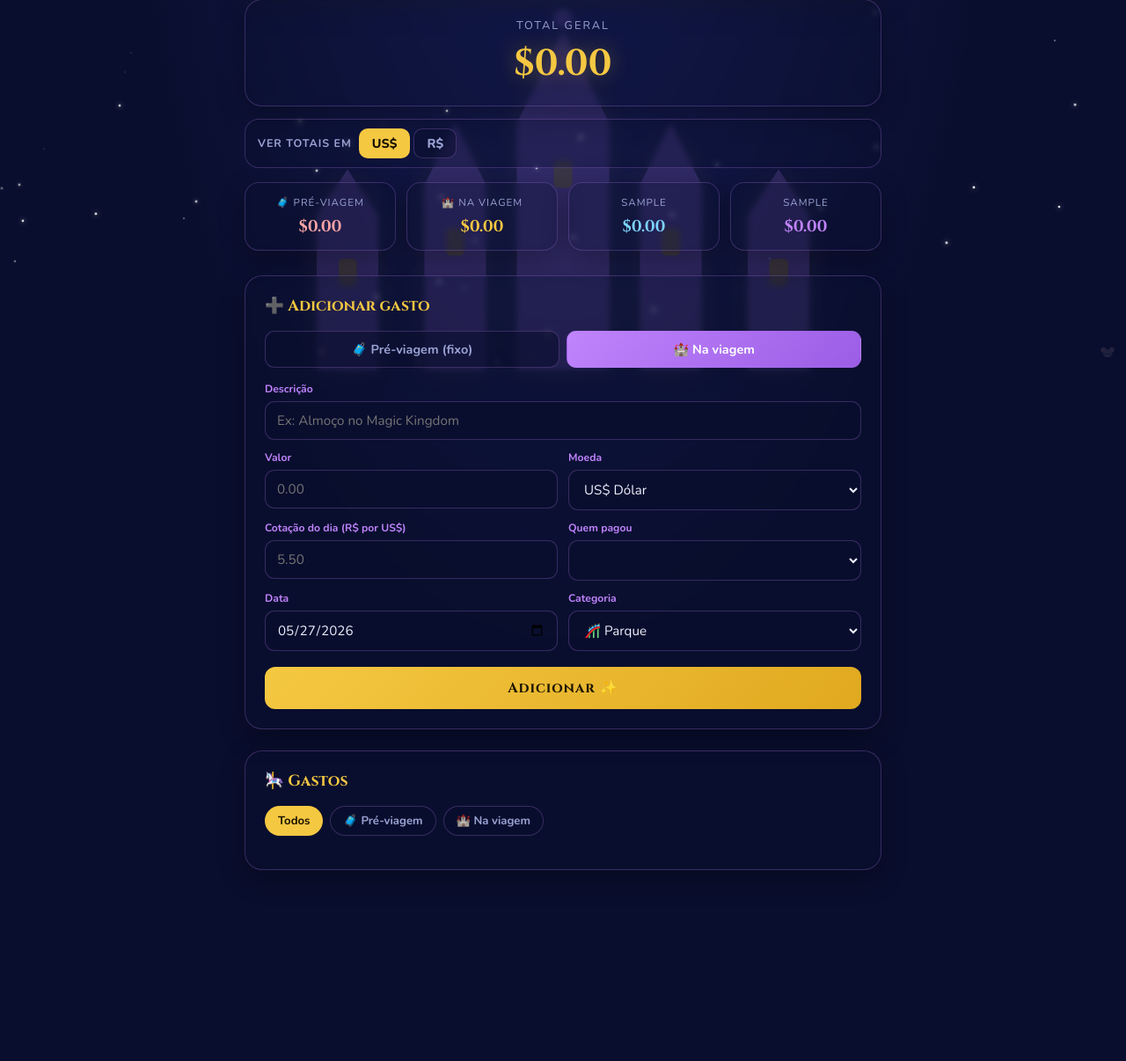
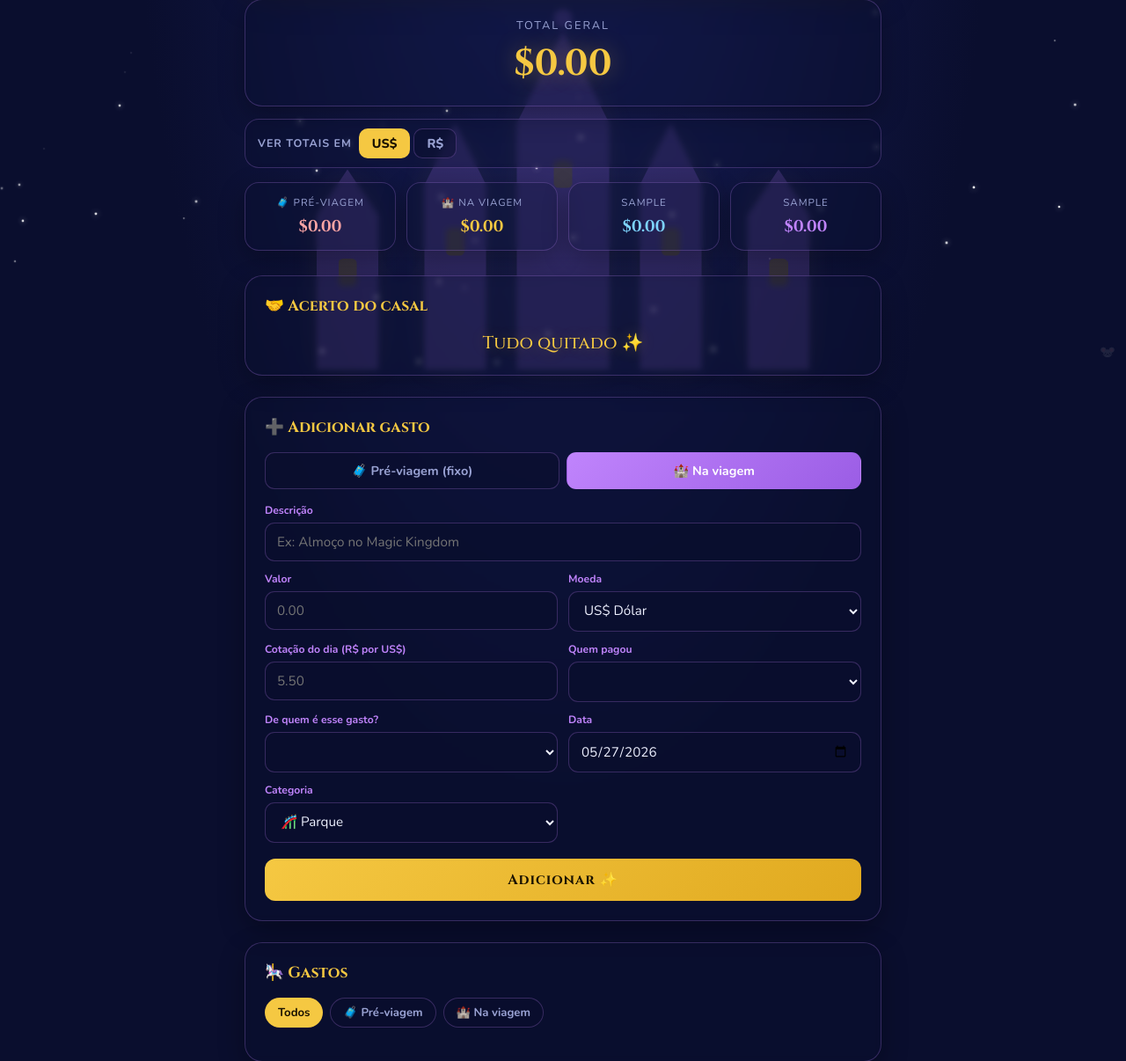
Before and after one commit to DaniloVitorinoPessoa/Disney-Counter, a Flask app: template templates/index.html in a window 1280 px wide. Shown: the part 380-1586 px from the top of the page at 88% size. Before the commit the page ends 1369 px from the top, so only its background shows below. Run offline with Flask 3, Linux system fonts and the light colour scheme; the template is opened without the code that fills it: most values are stand-ins (such as "Sample title", 1, 10 or a date in 2020); some libraries are stand-ins or nearby versions.

Commit message:
Acerto do casal: campo 'de quem e' por gasto e calculo de quem deve a quem

```diff
--- a/app.py
+++ b/app.py
@@ -86,6 +86,7 @@ def init_db():
             moeda TEXT NOT NULL DEFAULT 'USD',
             cotacao {valor_col} NOT NULL DEFAULT 1,
             grupo TEXT NOT NULL DEFAULT 'casal1',
+            responsavel TEXT NOT NULL DEFAULT '',
             criado_em TEXT NOT NULL
         )
         """
@@ -99,6 +100,7 @@ def init_db():
         conn.execute("ALTER TABLE gastos ADD COLUMN IF NOT EXISTS moeda TEXT NOT NULL DEFAULT 'USD'")
         conn.execute(f"ALTER TABLE gastos ADD COLUMN IF NOT EXISTS cotacao {valor_col} NOT NULL DEFAULT 1")
         conn.execute("ALTER TABLE gastos ADD COLUMN IF NOT EXISTS grupo TEXT NOT NULL DEFAULT 'casal1'")
+        conn.execute("ALTER TABLE gastos ADD COLUMN IF NOT EXISTS responsavel TEXT NOT NULL DEFAULT ''")
     else:
         cols = [r[1] for r in conn.execute("PRAGMA table_info(gastos)").fetchall()]
         if "tipo" not in cols:
@@ -109,6 +111,8 @@ def init_db():
             conn.execute(f"ALTER TABLE gastos ADD COLUMN cotacao {valor_col} NOT NULL DEFAULT 1")
         if "grupo" not in cols:
             conn.execute("ALTER TABLE gastos ADD COLUMN grupo TEXT NOT NULL DEFAULT 'casal1'")
+        if "responsavel" not in cols:
+            conn.execute("ALTER TABLE gastos ADD COLUMN responsavel TEXT NOT NULL DEFAULT ''")
     conn.commit()
     conn.close()
 
@@ -225,6 +229,12 @@ def inserir_gasto():
     if quem not in membros:
         quem = session["usuario"]
 
+    # "De quem e" o gasto: um dos membros ou 'Dividido' (meio a meio).
+    # Se nao vier valido, assume que e de quem pagou (ninguem deve nada).
+    responsavel = (data.get("responsavel") or "").strip()
+    if responsavel not in membros and responsavel != "Dividido":
+        responsavel = quem
+
     criado_em = datetime.now().isoformat()
     conn = get_db()
 
@@ -238,10 +248,10 @@ def inserir_gasto():
         cot = get_cotacao(conn, grupo)
 
     sql = (
-        "INSERT INTO gastos (descricao, valor, categoria, quem, data, tipo, moeda, cotacao, grupo, criado_em) "
-        f"VALUES ({PH}, {PH}, {PH}, {PH}, {PH}, {PH}, {PH}, {PH}, {PH}, {PH})"
+        "INSERT INTO gastos (descricao, valor, categoria, quem, data, tipo, moeda, cotacao, grupo, responsavel, criado_em) "
+        f"VALUES ({PH}, {PH}, {PH}, {PH}, {PH}, {PH}, {PH}, {PH}, {PH}, {PH}, {PH})"
     )
-    params = (descricao, valor, categoria, quem, data_gasto, tipo, moeda, cot, grupo, criado_em)
+    params = (descricao, valor, categoria, quem, data_gasto, tipo, moeda, cot, grupo, responsavel, criado_em)
     if USE_PG:
         novo_id = conn.execute(sql + " RETURNING id", params).fetchone()["id"]
     else:
@@ -345,6 +355,56 @@ def set_config():
     return jsonify({"ok": True, "cotacao": cot})
 
 
+@app.route("/api/acerto", methods=["GET"])
+@login_required
+def acerto():
+    exibir = request.args.get("exibir", "USD").upper()
+    if exibir not in ("USD", "BRL"):
+        exibir = "USD"
+    grupo = session["grupo"]
+    m1, m2 = GRUPOS[grupo]["membros"]
+
+    conn = get_db()
+    rows = conn.execute(
+        f"SELECT valor, moeda, cotacao, quem, responsavel FROM gastos WHERE grupo = {PH}",
+        (grupo,),
+    ).fetchall()
+    conn.close()
+
+    # net positivo = a pessoa tem a receber; negativo = deve.
+    net = {m1: 0.0, m2: 0.0}
+    for r in rows:
+        v = converter(r["valor"], r["moeda"], exibir, r["cotacao"])
+        pagou = r["quem"]
+        resp = r["responsavel"] or pagou  # vazio = de quem pagou (sem divida)
+        if resp == "Dividido":
+            parte = {m1: v / 2, m2: v / 2}
+        elif resp in net:
+            parte = {resp: v}
+        else:
+            parte = {pagou: v}
+        for m in (m1, m2):
+            pago = v if pagou == m else 0.0
+            net[m] += pago - parte.get(m, 0.0)
+
+    saldo = net[m1]  # quanto m1 tem a receber (se negativo, m1 deve)
+    if abs(saldo) < 0.01:
+        return jsonify({"quitado": True, "valor": 0, "exibir": exibir})
+    if saldo > 0:
+        devedor, credor, valor = m2, m1, saldo
+    else:
+        devedor, credor, valor = m1, m2, -saldo
+    return jsonify(
+        {
+            "quitado": False,
+            "devedor": devedor,
+            "credor": credor,
+            "valor": round(valor, 2),
+            "exibir": exibir,
+        }
+    )
+
+
 # Garante que o banco existe mesmo sob gunicorn (sem rodar __main__).
 init_db()
 
--- a/templates/index.html
+++ b/templates/index.html
@@ -210,6 +210,9 @@
       backdrop-filter: blur(3px); box-shadow: 0 10px 30px rgba(0,0,0,0.3);
     }
     .panel h2 { font-family: 'Cinzel', serif; font-size: 1.1rem; color: var(--gold); margin-bottom: 16px; }
+    .acerto-frase { text-align: center; font-family: 'Cinzel', serif; font-size: 1.25rem; color: var(--gold); line-height: 1.4; text-shadow: 0 0 18px rgba(245,200,66,0.3); }
+    .acerto-frase .quem { color: var(--lilac); }
+    .acerto-frase .grana { color: #7dd3fc; }
 
     .toggle { display: flex; gap: 8px; margin-bottom: 16px; }
     .toggle button {
@@ -273,6 +276,7 @@
     }
     .tag-tipo.Fixo { background: rgba(252,165,165,0.15); color: #fca5a5; }
     .tag-tipo.Viagem { background: rgba(245,200,66,0.15); color: var(--gold); }
+    .tag-resp { font-size: 0.68rem; color: var(--muted); font-weight: 700; }
     .item .valor-box { text-align: right; white-space: nowrap; }
     .item .valor { font-family: 'Cinzel', serif; font-weight: 700; font-size: 1.15rem; color: var(--gold); white-space: nowrap; }
     .item .orig { font-size: 0.66rem; color: var(--muted); margin-top: 2px; white-space: nowrap; }
@@ -479,6 +483,11 @@
       </div>
     </div>
 
+    <div class="panel acerto">
+      <h2>🤝 Acerto do casal</h2>
+      <div class="acerto-frase" id="acertoFrase">Tudo quitado ✨</div>
+    </div>
+
     <div class="panel">
       <h2>➕ Adicionar gasto</h2>
       <div class="toggle">
@@ -510,6 +519,14 @@
           <select id="quem">
             <option value="{{ membro1 }}">{{ membro1 }}</option>
             <option value="{{ membro2 }}">{{ membro2 }}</option>
+          </select>
+        </div>
+        <div>
+          <label for="responsavel">De quem é esse gasto?</label>
+          <select id="responsavel">
+            <option value="{{ membro1 }}">{{ membro1 }}</option>
+            <option value="{{ membro2 }}">{{ membro2 }}</option>
+            <option value="Dividido">🤝 Meio a meio</option>
           </select>
         </div>
         <div>
@@ -621,6 +638,7 @@
     // defaults
     document.getElementById('data').value = new Date().toISOString().slice(0, 10);
     document.getElementById('quem').value = USUARIO_ATUAL;
+    document.getElementById('responsavel').value = USUARIO_ATUAL;
     preencherCategorias();
 
     // a cotacao so faz sentido para gastos em US$; em R$ fica desabilitada
@@ -689,6 +707,7 @@
             <span class="dt"></span>
             <span class="badge"></span>
             <span class="tag-tipo"></span>
+            <span class="tag-resp"></span>
           </div>
         </div>
         <div class="valor-box">
@@ -712,6 +731,10 @@
       const tt = div.querySelector('.tag-tipo');
       tt.textContent = tipo === 'Fixo' ? '🧳 fixo' : '🏰 viagem';
       tt.classList.add(tipo);
+      const tr = div.querySelector('.tag-resp');
+      const resp = g.responsavel || g.quem;
+      if (resp === 'Dividido') tr.textContent = '🤝 meio a meio';
+      else if (resp !== g.quem) tr.textContent = '➡️ de ' + resp;
       div.querySelector('.del').addEventListener('click', () => deletar(g.id, g.descricao));
       return div;
     }
@@ -732,8 +755,20 @@
       gastos.forEach(g => lista.appendChild(render(g, false)));
     }
 
+    async function carregarAcerto() {
+      const res = await fetch('/api/acerto?exibir=' + exibir);
+      if (!res.ok) return;
+      const a = await res.json();
+      const el = document.getElementById('acertoFrase');
+      if (a.quitado) {
+        el.innerHTML = 'Tudo certo entre vocês ✨<br><span style="font-size:.85rem;color:var(--muted)">ninguém deve nada</span>';
+      } else {
+        el.innerHTML = `<span class="quem">${a.devedor}</span> deve <span class="grana">${fmt(a.valor, a.exibir)}</span> para <span class="quem">${a.credor}</span>`;
+      }
+    }
+
     async function atualizar() {
-      await Promise.all([carregarResumo(), carregarLista()]);
+      await Promise.all([carregarResumo(), carregarLista(), carregarAcerto()]);
     }
 
     document.getElementById('form').addEventListener('submit', async (e) => {
@@ -747,6 +782,7 @@
         tipo: tipoAtual,
         moeda: document.getElementById('moeda').value,
         cotacao: document.getElementById('cotacao').value,
+        responsavel: document.getElementById('responsavel').value,
       };
       const res = await fetch('/api/gastos', {
         method: 'POST',
```
